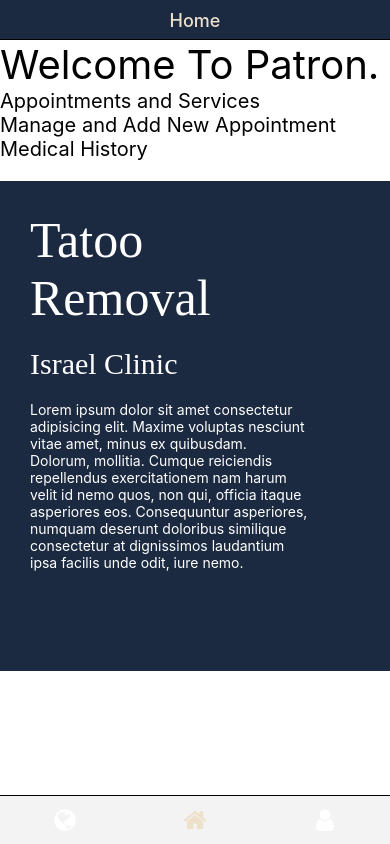
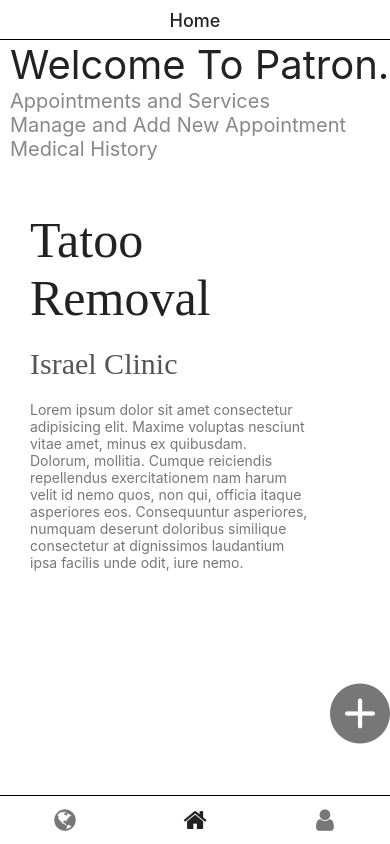
Before and after one commit to noirDev-kev2lee/PatronLasers, a React Native app: screen /patient_home in a window 390 px wide. Built offline with nearby package versions, Linux system fonts and the light colour scheme.

Commit message:
Light Build by Amin

```diff
--- a/App.tsx
+++ b/App.tsx
@@ -21,7 +21,7 @@ const appTheme = {
   colors: {
     primary: '111113',
     background: '#fff',
-    card: '#f3f3f3',
+    card: '#fff',
     text: '#fff',
   },
 };
--- a/components/screens/Patient.tsx
+++ b/components/screens/Patient.tsx
@@ -36,10 +36,11 @@ const Patient = ({navigation}) => {
           }
           return <Icon name={iconName} size={size} color={color} />;
         },
-        tabBarActiveTintColor: '#eee0cb',
-        tabBarInactiveTintColor: '#fff',
-        headerStyle:{height:40,backgroundColor:'#1b2a41'},
-        headerTintColor:'#eee0cb',
+
+        tabBarActiveTintColor: '#222',
+        tabBarInactiveTintColor: '#777',
+        headerStyle:{height:40,backgroundColor:'#fff'},
+        headerTintColor:'#222',
         headerShadowVisible:true,
         headerTitleAlign:'center',
         tabBarShowLabel:false
--- a/components/screens/PatientAds.tsx
+++ b/components/screens/PatientAds.tsx
@@ -98,7 +98,7 @@ const styles = StyleSheet.create({
     margin: 10,
     borderRadius: 10,
     elevation: 30,
-    backgroundColor: '#1b2a41',
+    backgroundColor: '#fff',
     //IOS SHADOWS
     shadowColor: '#000',
     shadowOffset: {width: 0, height: 2},
@@ -106,7 +106,7 @@ const styles = StyleSheet.create({
     shadowRadius: 2,
   },
   scrollContainer:{
-    backgroundColor:'#1b2a41',
+    backgroundColor:'#fff',
     marginTop:20,
     flexDirection:'row'
   },
@@ -117,7 +117,7 @@ const styles = StyleSheet.create({
     textTransform: 'uppercase',
     fontSize: 20,
     textAlign: 'left',
-    color: '#eee0cb',
+    color: '#222',
   },
   RecCardInfo: {
     top: 10,
@@ -129,14 +129,14 @@ const styles = StyleSheet.create({
   },
   RecCardTitle: {
     fontFamily: 'Inter',
-    color: '#fff',
+    color: '#333',
     fontSize: 20,
     fontWeight: 'bold',
     textAlign: 'left',
   },
   RecCardTitleSmall: {
     fontFamily: 'Inter',
-    color: '#999',
+    color: '#444',
     fontSize: 15,
     fontWeight: 'bold',
     textAlign: 'left',
@@ -153,7 +153,7 @@ const styles = StyleSheet.create({
     fontFamily: 'Inter',
     fontSize: 15,
     textAlign: 'left',
-    color: '#e6e6e9',
+    color: '#222',
   },
   prodImgSmallRec: {
     top: -15,
@@ -174,28 +174,28 @@ const styles = StyleSheet.create({
     margin:20,
     borderRadius: 10,
     elevation:20,
-    backgroundColor: '#1b2a41',
+    backgroundColor: '#fff',
   },
   appointTitle1:{
     padding:10,
     width:300,
     fontFamily:'Roboto-bold',
     fontSize:50,
-    color:'#fff'
+    color:'#888'
   },
   appointTitle2:{
     padding:10,
     width:300,
     fontFamily:'Roboto-Regular',
     fontSize:30,
-    color:'#fff'
+    color:'#666'
   },
   appointInfo:{
     width:300,
     padding:10,
     textAlign:'left',
     fontFamily:'Inter',
-    fontSize:14,
-    color:'#fff'
+    fontSize:20,
+    color:'#111'
   },
 })
--- a/components/screens/PatientHome.tsx
+++ b/components/screens/PatientHome.tsx
@@ -29,7 +29,7 @@ export default function PatientHome() {
       </View>
     </ScrollView>
         <Pressable style={styles.hoverBtn}>
-          <Icon name="pluscircle" size={60} color="#fff" />
+          <Icon name="pluscircle" size={60} color="#777" />
         </Pressable>
       </View>
   )
@@ -37,15 +37,19 @@ export default function PatientHome() {
 
 const styles = StyleSheet.create({
   scrollContainer:{
-    backgroundColor:'#1b2a41',
+    backgroundColor:'#fff',
     marginTop:20,
     flexDirection:'row'
   },
   heading:{
+    marginLeft:10,
+    color:'#222',
     fontFamily:'Inter',
     fontSize:40,
   },
   heading2:{
+    marginLeft:10,
+    color:'#888',
     fontFamily:'Inter',
     fontSize:20,
   },
@@ -60,22 +64,22 @@ const styles = StyleSheet.create({
     height: 450,
     margin:20,
     borderRadius: 10,
-    elevation:20,
-    backgroundColor: '#1b2a41',
+    elevation:10,
+    backgroundColor: '#fff',
   },
   appointTitle1:{
     padding:10,
     width:300,
     fontFamily:'Roboto-bold',
     fontSize:50,
-    color:'#fff'
+    color:'#222'
   },
   appointTitle2:{
     padding:10,
     width:300,
     fontFamily:'Roboto-Regular',
     fontSize:30,
-    color:'#fff'
+    color:'#555'
   },
   appointInfo:{
     width:300,
@@ -83,7 +87,7 @@ const styles = StyleSheet.create({
     textAlign:'left',
     fontFamily:'Inter',
     fontSize:14,
-    color:'#fff'
+    color:'#777'
   },
   hoverBtn:{
     bottom:-10,
--- a/components/screens/PatientProfile.tsx
+++ b/components/screens/PatientProfile.tsx
@@ -5,8 +5,8 @@ export default function PatientProfile() {
   return (
     <View>
       <View style={styles.profileHead}>
-        <Image style={styles.profileHeadImg} source={require('../assets/customer1.jpg')}/>
-        <Text style={styles.profileHeadName}>Thrwaida Kunambi</Text>
+        <View style={styles.profileHeadImgContainer}><Image style={styles.profileHeadImg} source={require('../assets/customer1.jpg')}/></View>
+        <Text style={styles.profileHeadName}>Thuhiya Kunambi</Text>
         <Text style={styles.profileHeadEmail}>stepbro@example.com</Text>
       </View>
       <ScrollView showsVerticalScrollIndicator={false} style={styles.profileBio}>
@@ -38,47 +38,52 @@ const styles = StyleSheet.create({
     height:150,
     width:150,
     borderRadius:100,
-    marginVertical:20,
     resizeMode:'contain',
+  },
+  profileHeadImgContainer:{
+    margin:20,
+    borderRadius:200,
+    backgroundColor:'#fff',
+    elevation:30
   },
   profileHeadName:{
     fontFamily:'Roboto-Regular',
     fontSize:25,
-    color:'#fff'
+    color:'#222'
   },
   profileHeadEmail:{
     fontFamily:'Roboto-Regular',
     fontSize:15,
-    color:'gold'
+    color:'#888'
   },
   profileBio:{
     height:450,
     width:400,
-
     marginHorizontal:5,
     paddingHorizontal:20,
     borderRadius:10,
-    backgroundColor:'#142131',
+    backgroundColor:'#fff',
+    elevation:10
   },
   bioHead:{
     marginLeft:5,
     marginBottom:10,
     fontFamily:'Roboto-Bold',
     fontSize:25,
-    color:'#fff'
+    color:'#666'
   },
   bioHead2:{
     marginLeft:5,
     marginBottom:10,
     fontFamily:'Roboto-Regular',
     fontSize:20,
-    color:'#fff'
+    color:'#222'
   },
   bioInfo:{
     marginLeft:5,
     marginVertical:3,
     fontFamily:'Roboto-Thin',
     fontSize:18,
-    color:'#fff'
+    color:'#000'
   }
 })
--- a/components/screens/TabCustomer.tsx
+++ b/components/screens/TabCustomer.tsx
@@ -14,31 +14,31 @@ const TabCustomer = () => {
   const customerList = [
     {
       id: 0,
-      name: 'Thruwaida Kunambi',
+      name: 'Jane Kunambi',
       img: require('../assets/customer1.jpg'),
       desc: 'This is customer one',
     },
     {
       id: 1,
-      name: 'Joline CatFish',
+      name: 'Anna Kituli',
       img: require('../assets/customer2.jpg'),
       desc: 'This is customer two',
     },
     {
       id: 2,
-      name: 'Doris Maitaip',
+      name: 'Doris Hatibu',
       img: require('../assets/customer3.jpg'),
       desc: 'This is customer three',
     },
     {
       id: 3,
-      name: 'Maisha Tabu',
+      name: 'Paula Kajala',
       img: require('../assets/customer2.jpg'),
       desc: 'This is customer four',
     },
     {
       id: 4,
-      name: 'Bila Barakoa',
+      name: 'Airah Rose',
       img: require('../assets/customer1.jpg'),
       desc: 'This is customer four',
     },
@@ -141,7 +141,6 @@ const styles = StyleSheet.create({
     paddingBottom: 30,
     elevation: 10,
     flexDirection: 'column',
-    paddingVertical: 30,
     paddingHorizontal: 15,
     //IOS SHADOWS
     shadowColor: '#000',
@@ -153,11 +152,11 @@ const styles = StyleSheet.create({
     flex: 1,
     flexDirection: 'row-reverse',
     alignItems: 'center',
-    height: 120,
-    elevation: 50,
+    height: 100,
+    elevation: 10,
     borderRadius: 12,
     backgroundColor: '#fff',
-    marginBottom: 10,
+    margin: 10,
     //IOS SHADOWS
     shadowColor: '#000',
     shadowOffset: {width: 0, height: 2},
```
